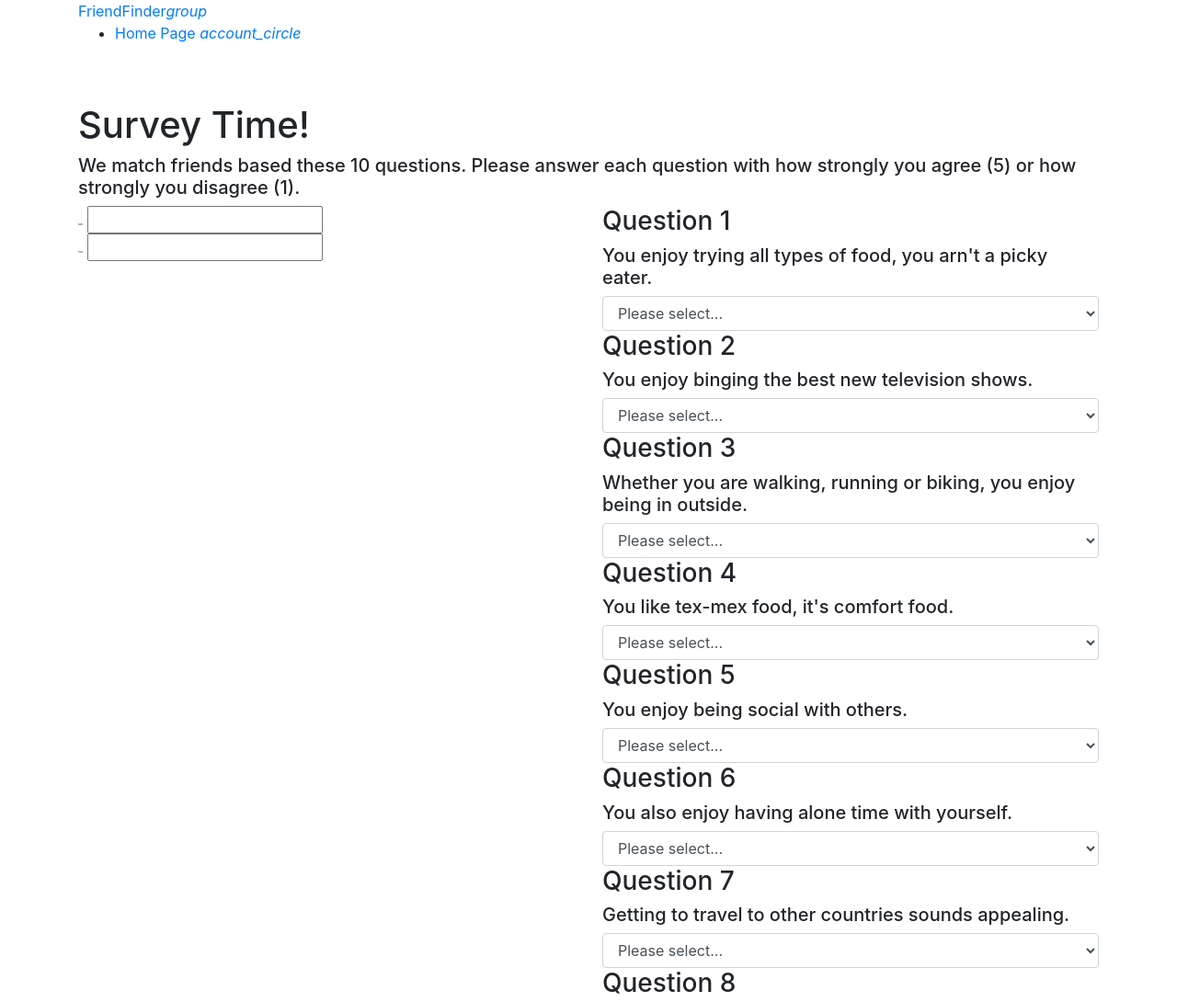
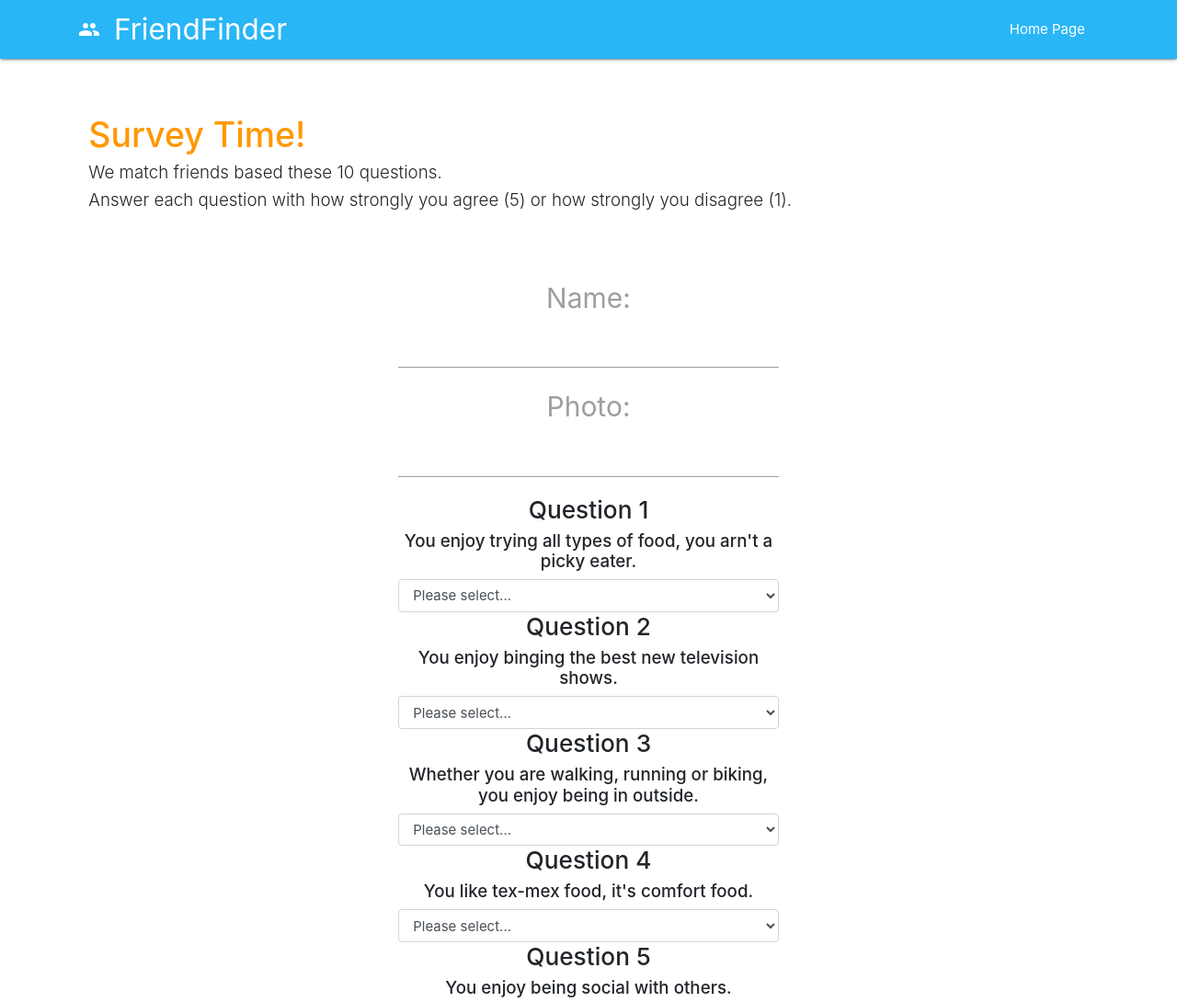
Before and after one commit to pmcnabb1993/FriendFinder, a website: page app/public/survey.html in a window 1280 px wide. Shown: the top 1090 px of the page at 92% size. Drawn offline with nearby package versions, Linux system fonts and the light colour scheme.

Commit message:
Updated css

```diff
--- a/app/public/home.html
+++ b/app/public/home.html
@@ -7,9 +7,15 @@
   <meta http-equiv="X-UA-Compatible" content="ie=edge">
 
   <link rel="stylesheet" href="./css/style.css" />
-  <!-- Bootstrap CSS -->
-  <link rel="stylesheet" href="https://maxcdn.bootstrapcdn.com/bootstrap/4.0.0/css/bootstrap.min.css" integrity="sha384-Gn5384xqQ1aoWXA+058RXPxPg6fy4IWvTNh0E263XmFcJlSAwiGgFAW/dAiS6JXm" crossorigin="anonymous">
-  <script src="https://cdnjs.cloudflare.com/ajax/libs/jquery/3.2.1/jquery.min.js"></script>
+
+ <!--Import Google Icon Font-->
+ <link href="https://fonts.googleapis.com/icon?family=Material+Icons" rel="stylesheet">
+ <!--Import materialize.css-->
+ <link type="text/css" rel="stylesheet" href="css/materialize.css"  media="screen,projection"/>
+
+ <!--Let browser know website is optimized for mobile-->
+ <meta name="viewport" content="width=device-width, initial-scale=1.0"/>
+
 
   <title>Friend Finder</title>
 </head>
@@ -87,6 +93,8 @@
   <script src="https://cdnjs.cloudflare.com/ajax/libs/popper.js/1.12.9/umd/popper.min.js" integrity="sha384-ApNbgh9B+Y1QKtv3Rn7W3mgPxhU9K/ScQsAP7hUibX39j7fakFPskvXusvfa0b4Q" crossorigin="anonymous"></script>
   <script src="https://maxcdn.bootstrapcdn.com/bootstrap/4.0.0/js/bootstrap.min.js" integrity="sha384-JZR6Spejh4U02d8jOt6vLEHfe/JQGiRRSQQxSfFWpi1MquVdAyjUar5+76PVCmYl" crossorigin="anonymous"></script>
   <script src="./js/index.js"></script>
+  <script type="text/javascript" src="https://code.jquery.com/jquery-3.2.1.min.js"></script>
+      <script type="text/javascript" src="js/materialize.min.js"></script>
 
 
 </body>
--- a/app/public/survey.html
+++ b/app/public/survey.html
@@ -5,11 +5,20 @@
   <meta charset="UTF-8">
   <meta name="viewport" content="width=device-width, initial-scale=1.0">
   <meta http-equiv="X-UA-Compatible" content="ie=edge">
+  <link rel="stylesheet" href="./css/style.css" />
 
-  <link rel="stylesheet" href="./css/style.css" />
+  <!--Import Google Icon Font-->
+ <link href="https://fonts.googleapis.com/icon?family=Material+Icons" rel="stylesheet">
+ <!--Import materialize.css-->
+ <link type="text/css" rel="stylesheet" href="css/materialize.css"  media="screen,projection"/>
+
+ <!--Let browser know website is optimized for mobile-->
+ <meta name="viewport" content="width=device-width, initial-scale=1.0"/>
+
   <!-- Bootstrap CSS -->
   <link rel="stylesheet" href="https://maxcdn.bootstrapcdn.com/bootstrap/4.0.0/css/bootstrap.min.css" integrity="sha384-Gn5384xqQ1aoWXA+058RXPxPg6fy4IWvTNh0E263XmFcJlSAwiGgFAW/dAiS6JXm" crossorigin="anonymous">
   <script src="https://cdnjs.cloudflare.com/ajax/libs/jquery/3.2.1/jquery.min.js"></script>
+
 
   <title>Friend Finder</title>
 </head>
@@ -19,6 +28,7 @@
         margin: 0 auto;
         display: block;
     }
+
 </style>
 
 
@@ -34,24 +44,25 @@
         <div class="section no-pad-bot" id="index-banner">
                 <div class="container">
                     <br><br>
-            <h1 class="header center orange-text">Survey Time!</h1>
-            <div class="row center">
-              <h5 class="header col s12 light">We match friends based these 10 questions. Please answer each question with how strongly you agree (5) or how strongly you disagree (1).</h5>
+                    <div class="row">
+                        <div class="col s3">
+                        <h1 class="header orange-text">Survey Time!</h1>
+                        <h5 class="light">We match friends based these 10 questions.</h5>
+                        <h5 class="light">Answer each question with how strongly you agree (5) or how strongly you disagree (1).</h5>
                         </div>
                         </div>
                     </div>
-
+                    <br><br>
 
         <!--Start Survey-->
-      <div class="container">
         <div class="row center">
-          <div class="col s6 offset-s3">
-            <label>Name:</label> <input type="text" id="name" required/>
+          <div class="col s4"></div>
+          <div class="col s4">
+            <label>Name:</label> <input  type="text" id="name" required/>
             <br>
             <label>Photo:</label> <input type="text" id="photo" required/>
-          </div>
+
           <br>
-          <div class="col s6 offset-s3">
             <h3>Question 1</h3>
             <h5>You enjoy trying all types of food, you arn't a picky eater.</h5>
             <div>
@@ -173,19 +184,26 @@
                     <option>5</option>
                     </select>
                 </div>
+                <br>
+
+                <!--submit button-->
+                    <div>
+                        <a class="btn-large waves-effect waves-light white-text orange" id="findFriend" data-toggle="modal" data-target="#myModal">Match With Your New Friend!</a>
                     </div>
                 </div>
-           <!--submit button-->
-           <div class="row center">
-            <div class="col s6 offset-s3">
-            <a class="btn-large waves-effect waves-light orange" id="findFriend" data-toggle="modal" data-target="#myModal">Match With Your New Friend!</a>
+                <br>
+            <div class="col s4"></div>
+            <!--End row-->
+                </div>
             </div>
         </div>
 
+
+
+            <!-- Modal content-->
             <div class="modal fade" id="myModal" role="dialog">
                 <div class="modal-dialog">
 
-            <!-- Modal content-->
             <div class="modal-content">
                 <div class="modal-header">
                 <button type="button" class="close" data-dismiss="modal">&times;</button>
@@ -223,6 +241,8 @@
 <script src="https://cdnjs.cloudflare.com/ajax/libs/popper.js/1.12.9/umd/popper.min.js" integrity="sha384-ApNbgh9B+Y1QKtv3Rn7W3mgPxhU9K/ScQsAP7hUibX39j7fakFPskvXusvfa0b4Q" crossorigin="anonymous"></script>
 <script src="https://maxcdn.bootstrapcdn.com/bootstrap/4.0.0/js/bootstrap.min.js" integrity="sha384-JZR6Spejh4U02d8jOt6vLEHfe/JQGiRRSQQxSfFWpi1MquVdAyjUar5+76PVCmYl" crossorigin="anonymous"></script>
 <script src="./js/index.js"></script>
+<script type="text/javascript" src="https://code.jquery.com/jquery-3.2.1.min.js"></script>
+    <script type="text/javascript" src="js/materialize.min.js"></script>
 
     </body>
     </html>
```
Also changed, not shown: app/public/fonts/roboto/Roboto-Bold.woff (added), app/public/fonts/roboto/Roboto-Bold.woff2 (added), app/public/fonts/roboto/Roboto-Light.woff (added), app/public/fonts/roboto/Roboto-Light.woff2 (added), app/public/fonts/roboto/Roboto-Medium.woff (added), app/public/fonts/roboto/Roboto-Medium.woff2 (added), app/public/fonts/roboto/Roboto-Regular.woff (added), app/public/fonts/roboto/Roboto-Regular.woff2 (added), app/public/fonts/roboto/Roboto-Thin.woff (added), app/public/fonts/roboto/Roboto-Thin.woff2 (added). Lines whose indentation alone changed are shown as unchanged.
